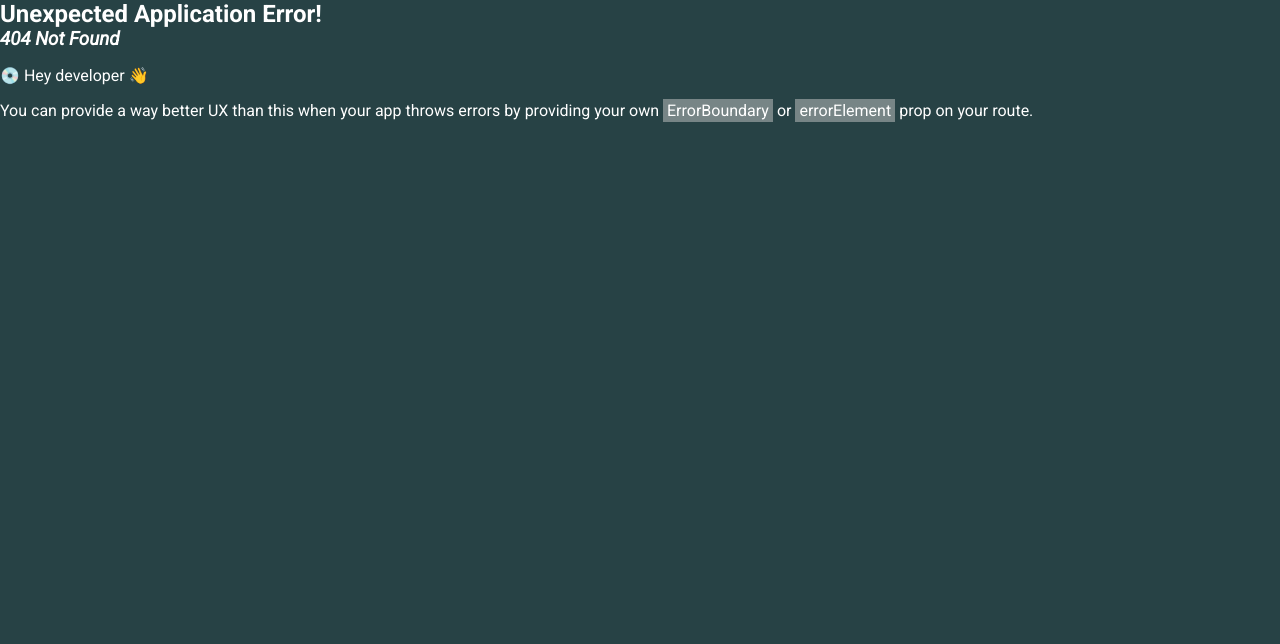
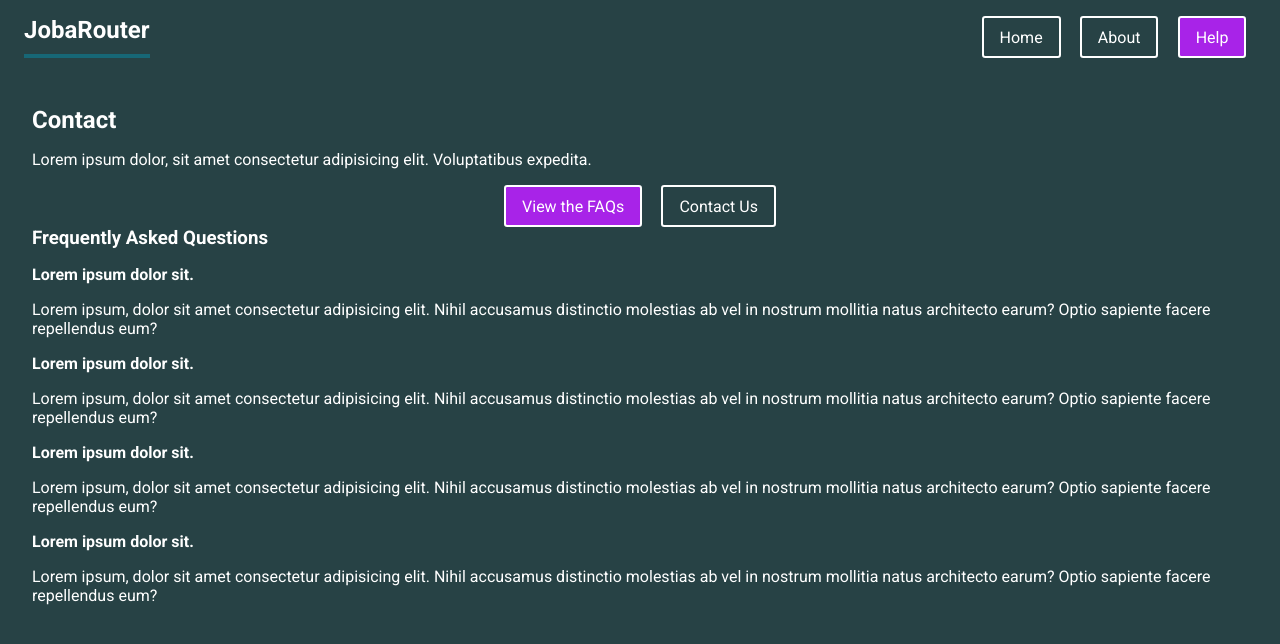
Before and after one commit to Adebayorr/react-router-6, a React (Vite) app: page /Help/faq in a window 1280 px wide. Before the commit this address had no page. Shown: the top 644 px of the page. Built offline with nearby package versions, Linux system fonts and the light colour scheme.

Commit message:
created Help component with nested faq and contact pages

```diff
--- a/src/App.jsx
+++ b/src/App.jsx
@@ -2,21 +2,30 @@ import {
   createBrowserRouter,
   Route,
   createRoutesFromElements,
-  RouterProvider} from "react-router-dom"
-
-  //Layout Import
-  import RootLayer from "./Layers/RootLayer"
+  RouterProvider
+} from "react-router-dom"
 
 import About from "./pages/About"
 import Home from "./pages/Home"
+
+//Layout Import
+import RootLayer from "./Layers/RootLayer"
+import Help from "./Layers/Help"
+import Faq from "./pages/Help/Faq"
+import Contact from "./pages/Help/Contact"
+
+
 function App() {
 
 const router = createBrowserRouter(
   createRoutesFromElements(
     <Route path="/" element={<RootLayer />}>
       <Route index element={<Home />} />
-      <Route path="/about" element={<About />} />
-
+      <Route path="about" element={<About />} />
+      <Route path="Help" element={<Help />} >
+        <Route path="faq" element={<Faq />} />
+        <Route path="contact" element={<Contact />} />
+      </Route>
     </Route>
   )
 )
--- /dev/null
+++ b/src/Layers/Help.jsx
@@ -0,0 +1,18 @@
+import { NavLink, Outlet } from "react-router-dom";
+
+const Help = () => {
+    return (
+        <div className="help">
+            <h2 className="contact">Contact</h2>
+            <p>Lorem ipsum dolor, sit amet consectetur adipisicing elit. Voluptatibus expedita.</p>
+
+            <div className="links">
+                <NavLink to='faq'>View the FAQs</NavLink>
+                <NavLink to='contact'>Contact Us</NavLink>
+            </div>
+            <Outlet />
+        </div>
+     );
+}
+
+export default Help;
--- a/src/Layers/RootLayer.jsx
+++ b/src/Layers/RootLayer.jsx
@@ -9,6 +9,7 @@ const RootLayer = () => {
                     <div className="links">
                         <NavLink to="/">Home</NavLink>
                         <NavLink to="/about">About</NavLink>
+                        <NavLink to="help" >Help</NavLink>
                     </div>
                 </nav>
             </div>
--- a/src/index.css
+++ b/src/index.css
@@ -11,9 +11,11 @@
 body {
   background-color: #274245;
   width: 100vw;
+  overflow-x: hidden;
 }
 
-.about, .home {
+.about,
+.home {
   width: 100%;
   padding: 2rem;
 }
@@ -47,3 +49,22 @@ div a.active {
   background-color: #a823e8;
   border-radius: 0.2rem;
 }
+
+
+.links {
+  display: flex;
+  justify-content: center;
+  align-items: center;
+  /* margin-top: 1.5rem;   */
+}
+
+.links a {
+  padding: 0.6rem 1rem;
+  border: 2px solid #fff;
+  border-radius: .2rem;
+}
+
+.help {
+  width: 100%;
+  padding: 2rem;
+}
--- /dev/null
+++ b/src/pages/Help/Contact.jsx
@@ -0,0 +1,9 @@
+const Contact = () => {
+    return (
+        <div>
+            Contact
+        </div>
+     );
+}
+
+export default Contact;
--- /dev/null
+++ b/src/pages/Help/Faq.jsx
@@ -0,0 +1,36 @@
+const Faq = () => {
+    return (
+        <>
+            <div className="faq">
+                <h3>Frequently Asked Questions</h3>
+
+                <div className="question">
+                    <p><b>Lorem ipsum dolor sit.</b></p>
+                    <p>Lorem ipsum, dolor sit amet consectetur adipisicing elit. Nihil accusamus distinctio
+                        molestias ab vel in nostrum mollitia natus architecto earum? Optio sapiente facere repellendus eum?
+                    </p>
+                </div>
+                <div className="question">
+                    <p><b>Lorem ipsum dolor sit.</b></p>
+                    <p>Lorem ipsum, dolor sit amet consectetur adipisicing elit. Nihil accusamus distinctio
+                        molestias ab vel in nostrum mollitia natus architecto earum? Optio sapiente facere repellendus eum?
+                    </p>
+                </div>
+                <div className="question">
+                    <p><b>Lorem ipsum dolor sit.</b></p>
+                    <p>Lorem ipsum, dolor sit amet consectetur adipisicing elit. Nihil accusamus distinctio
+                        molestias ab vel in nostrum mollitia natus architecto earum? Optio sapiente facere repellendus eum?
+                    </p>
+                </div>
+                <div className="question">
+                    <p><b>Lorem ipsum dolor sit.</b></p>
+                    <p>Lorem ipsum, dolor sit amet consectetur adipisicing elit. Nihil accusamus distinctio
+                        molestias ab vel in nostrum mollitia natus architecto earum? Optio sapiente facere repellendus eum?
+                    </p>
+                </div>
+            </div>
+        </>
+     );
+}
+
+export default Faq;
```
